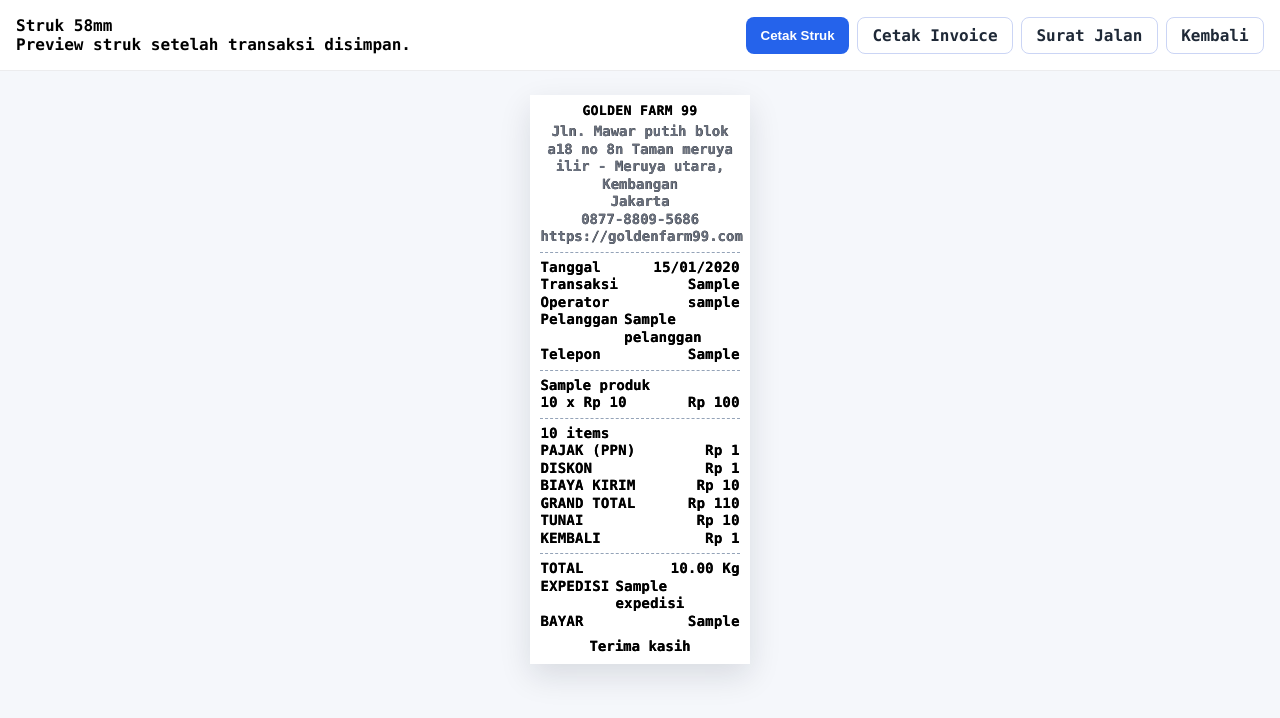
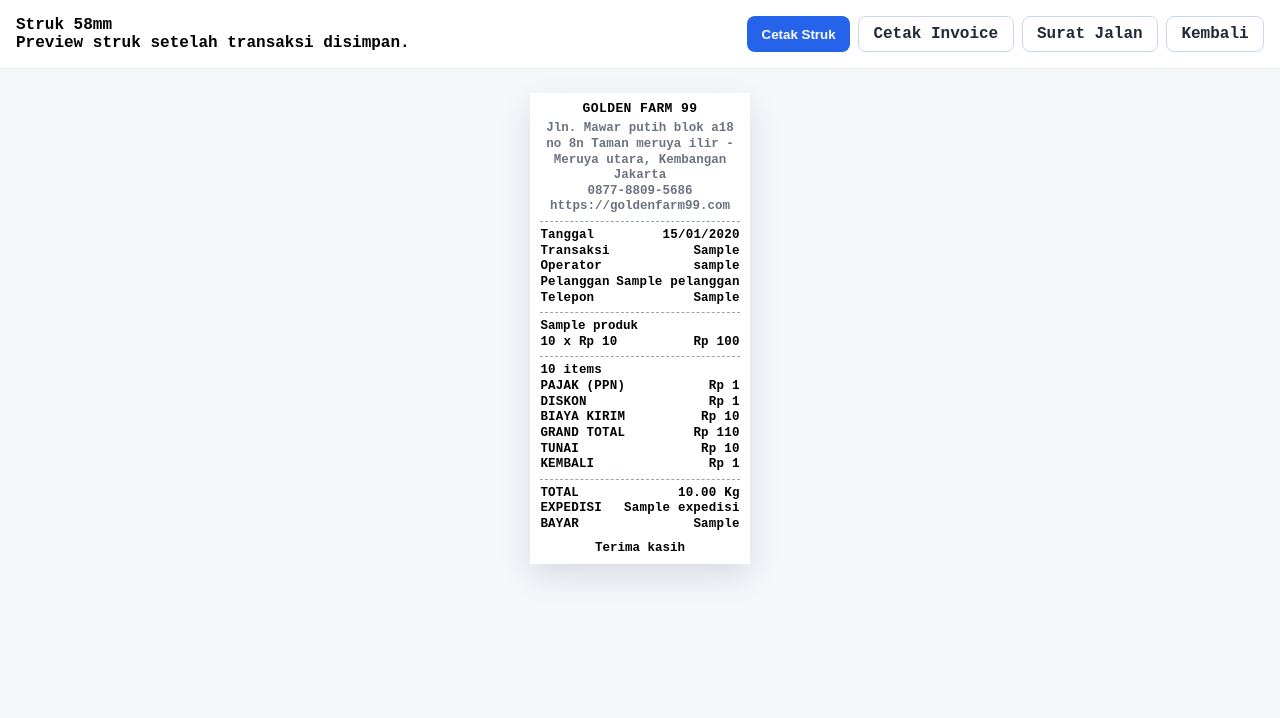
Before and after one commit to goldenfarm98-beep/flask_pos_app, a Flask app: page /penjualan/receipt/1 in a window 1280 px wide. Shown: the top 718 px of the page. Run offline with Flask 3, Linux system fonts and the light colour scheme; the visitor is signed in with stand-in values (Sample User, id 1); tables that the repository leaves empty hold one stand-in row (values such as "Sample post").

Commit message:
fix: stabilize 58mm print size for thermal

```diff
--- a/app/templates/penjualan_struk.html
+++ b/app/templates/penjualan_struk.html
@@ -7,7 +7,7 @@
     <style>
         :root {
             --receipt-width: 58mm;
-            --receipt-font: 14px;
+            --receipt-font: 12.5px;
         }
 
         * {
@@ -16,12 +16,13 @@
 
         body {
             margin: 0;
-            font-family: "Lucida Console", "Consolas", "Courier New", monospace;
+            font-family: "Courier New", Courier, monospace;
             background: #f5f7fb;
             color: #000;
             -webkit-font-smoothing: none;
             text-rendering: optimizeSpeed;
-            font-weight: 700;
+            font-weight: 600;
+            -webkit-text-size-adjust: 100%;
         }
 
         .muted {
@@ -82,7 +83,6 @@
             font-size: var(--receipt-font);
             line-height: 1.25;
             font-weight: 600;
-            text-shadow: 0.2px 0 #000;
         }
 
         .receipt h1 {
@@ -136,6 +136,11 @@
         }
 
         @media print {
+            html,
+            body {
+                width: var(--receipt-width);
+                margin: 0;
+            }
             body {
                 background: #fff;
             }
@@ -154,14 +159,11 @@
                 width: var(--receipt-width);
                 box-shadow: none;
                 padding: 6px 8px;
-                font-weight: 700;
-            }
-            @page {
-                size: 58mm auto;
-                margin: 2mm;
+                font-weight: 600;
             }
         }
     </style>
+    <style id="receipt-print-size"></style>
 </head>
 <body>
     <div class="action-bar">
@@ -225,5 +227,22 @@
             <div class="footer-note">Terima kasih</div>
         </div>
     </div>
+    <script>
+        (function () {
+            const styleEl = document.getElementById('receipt-print-size');
+            const receipt = document.querySelector('.receipt');
+            if (!styleEl || !receipt) {
+                return;
+            }
+            const PX_PER_MM = 3.7795;
+            function applyPageSize() {
+                const rect = receipt.getBoundingClientRect();
+                const heightMm = Math.max(80, Math.ceil(rect.height / PX_PER_MM));
+                styleEl.textContent = `@page { size: 58mm ${heightMm}mm; margin: 2mm; }`;
+            }
+            window.addEventListener('beforeprint', applyPageSize);
+            applyPageSize();
+        })();
+    </script>
 </body>
 </html>
```
